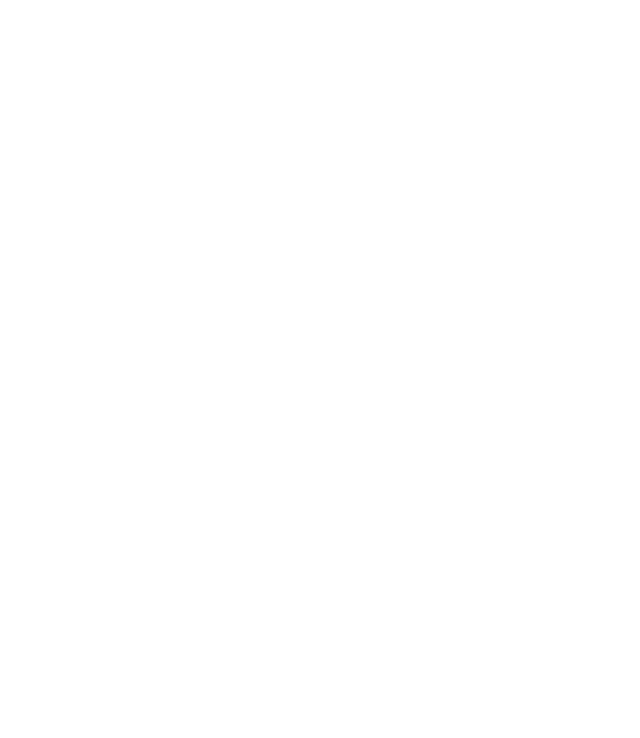
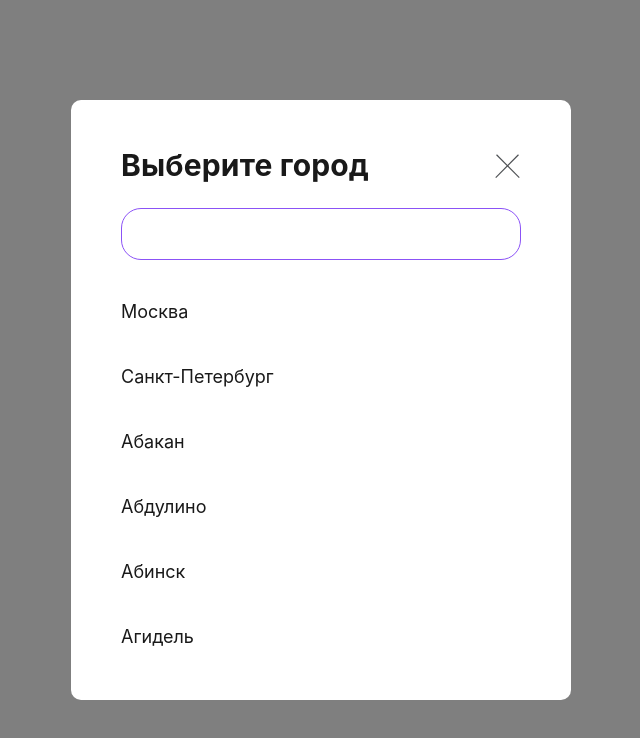
Before and after one commit to by-the-ticket-take-the-ride/frontend, a React (Create React App) app: page / in a window 1280 px wide. Shown: the top 738 px of the page, without its empty margins (319-959 px from the left). Built offline with nearby package versions, Linux system fonts and the light colour scheme.

Commit message:
Feat: сделал всплывающие окно с городами

```diff
--- a/src/App.jsx
+++ b/src/App.jsx
@@ -1,9 +1,10 @@
 import "./App.css";
+import CityPopup from "./components/CityPopup/CityPopup";
 
 function App() {
   return (
     <div className="App">
-
+      <CityPopup />
     </div>
   );
 }
--- a/src/components/Buttons/Button/Button.jsx
+++ b/src/components/Buttons/Button/Button.jsx
@@ -15,6 +15,7 @@ const Button = ({
   type,
   url,
   additionalClass,
+  onClick,
 }) => {
   const styles = [
     primary ? "button_type_primary" : null,
@@ -38,6 +39,7 @@ const Button = ({
             additionalClass ? additionalClass : ""
           }`}
           disabled={disabled}
+          onClick={onClick}
         >
           {children}
         </Link>
@@ -50,6 +52,7 @@ const Button = ({
             additionalClass ? additionalClass : ""
           }`}
           disabled={disabled}
+          onClick={onClick}
         >
           {children}
         </button>
--- /dev/null
+++ b/src/components/CityList/CityList.css
@@ -0,0 +1,18 @@
+.city-list {
+  margin: 41px 0 0;
+  padding: 0;
+  list-style: none;
+  display: flex;
+  flex-direction: column;
+  gap: 43px;
+  overflow: auto;
+  max-height: 350px;
+  height: 80%;
+}
+
+.city-list__text {
+  color: #191919;
+  font-size: 18px;
+  font-weight: 400;
+  line-height: 22px;
+}
--- /dev/null
+++ b/src/components/CityList/CityList.jsx
@@ -0,0 +1,20 @@
+import React from "react";
+import "./CityList.css";
+
+const CityList = ({ data }) => {
+  return (
+    <ul className="city-list">
+      {data.length ? (
+        data.map((item) => (
+          <li key={item.id}>
+            <span className="city-list__text">{item.title}</span>
+          </li>
+        ))
+      ) : (
+        <p>Ничего не найдено</p>
+      )}
+    </ul>
+  );
+};
+
+export default CityList;
--- /dev/null
+++ b/src/components/CityPopup/CityPopup.css
@@ -0,0 +1,49 @@
+.city-popup {
+  position: fixed;
+  left: 0;
+  top: 0;
+  width: 100%;
+  height: 100%;
+  z-index: 5;
+  background-color: rgba(0, 0, 0, 0.5);
+  display: flex;
+  justify-content: center;
+  align-items: center;
+  box-sizing: border-box;
+}
+
+.city-popup__body {
+  padding: 50px;
+  max-width: 500px;
+  overflow: hidden;
+  border-radius: 10px;
+  background-color: #fff;
+  width: 100%;
+  box-sizing: border-box;
+  max-height: 600px;
+  height: 80%;
+}
+
+.city-popup__header {
+  display: flex;
+  justify-content: space-between;
+  align-items: center;
+  gap: 10px;
+  margin-bottom: 26px;
+}
+
+.city-popup__title {
+  color: #191919;
+  font-size: 30px;
+  font-weight: 700;
+  line-height: 31.8px;
+  letter-spacing: 0.15px;
+  margin: 0;
+}
+
+.city-popup__button-close {
+  width: 26px;
+  height: 26px;
+  background: url('../../assets/images/close.svg') no-repeat center/cover;
+  padding: 0;
+}
--- /dev/null
+++ b/src/components/CityPopup/CityPopup.jsx
@@ -0,0 +1,25 @@
+import React from "react";
+import "./CityPopup.css";
+import CitySearch from "../CitySearch/CitySearch";
+import Button from "../Buttons/Button/Button";
+import CityList from "../CityList/CityList";
+import testData from "./testData.json";
+
+const CityPopup = () => {
+  const [searchData, setSearchData] = React.useState(testData);
+
+  return (
+    <div className="city-popup">
+      <div className="city-popup__body">
+        <div className="city-popup__header">
+          <h2 className="city-popup__title">Выберите город</h2>
+          <Button additionalClass="city-popup__button-close"></Button>
+        </div>
+        <CitySearch data={testData} setSearchData={setSearchData} />
+        <CityList data={searchData} />
+      </div>
+    </div>
+  );
+};
+
+export default CityPopup;
--- /dev/null
+++ b/src/components/CityPopup/testData.json
@@ -0,0 +1,26 @@
+[
+  {
+    "id": 1,
+    "title": "Москва"
+  },
+  {
+    "id": 2,
+    "title": "Санкт-Петербург"
+  },
+  {
+    "id": 3,
+    "title": "Абакан"
+  },
+  {
+    "id": 4,
+    "title": "Абдулино"
+  },
+  {
+    "id": 5,
+    "title": "Абинск"
+  },
+  {
+    "id": 6,
+    "title": "Агидель"
+  }
+]
--- /dev/null
+++ b/src/components/CitySearch/CitySearch.css
@@ -0,0 +1,16 @@
+.city-search {
+
+}
+
+.city-search__input {
+  border-radius: 20px;
+  border: 1px solid #8b52f6;
+  background-color: transparent;
+  outline: none;
+  width: 100%;
+  height: 52px;
+  box-sizing: border-box;
+  padding: 10px;
+  font-size: 16px;
+  line-height: 18px;
+}
--- /dev/null
+++ b/src/components/CitySearch/CitySearch.jsx
@@ -0,0 +1,28 @@
+import React from "react";
+import "./CitySearch.css";
+
+const CitySearch = ({ data, setSearchData }) => {
+  const [value, setValue] = React.useState("");
+  const onChangeInput = (evt) => {
+    const { value } = evt.target;
+    setValue(value);
+    setSearchData(
+      data.filter((item) =>
+        item.title.toLowerCase().startsWith(value.toLowerCase())
+      )
+    );
+  };
+
+  return (
+    <form className="city-search">
+      <input
+        type="text"
+        className="city-search__input"
+        onChange={onChangeInput}
+        value={value}
+      />
+    </form>
+  );
+};
+
+export default CitySearch;
```
Also changed, not shown: src/assets/images/close.svg (added).
